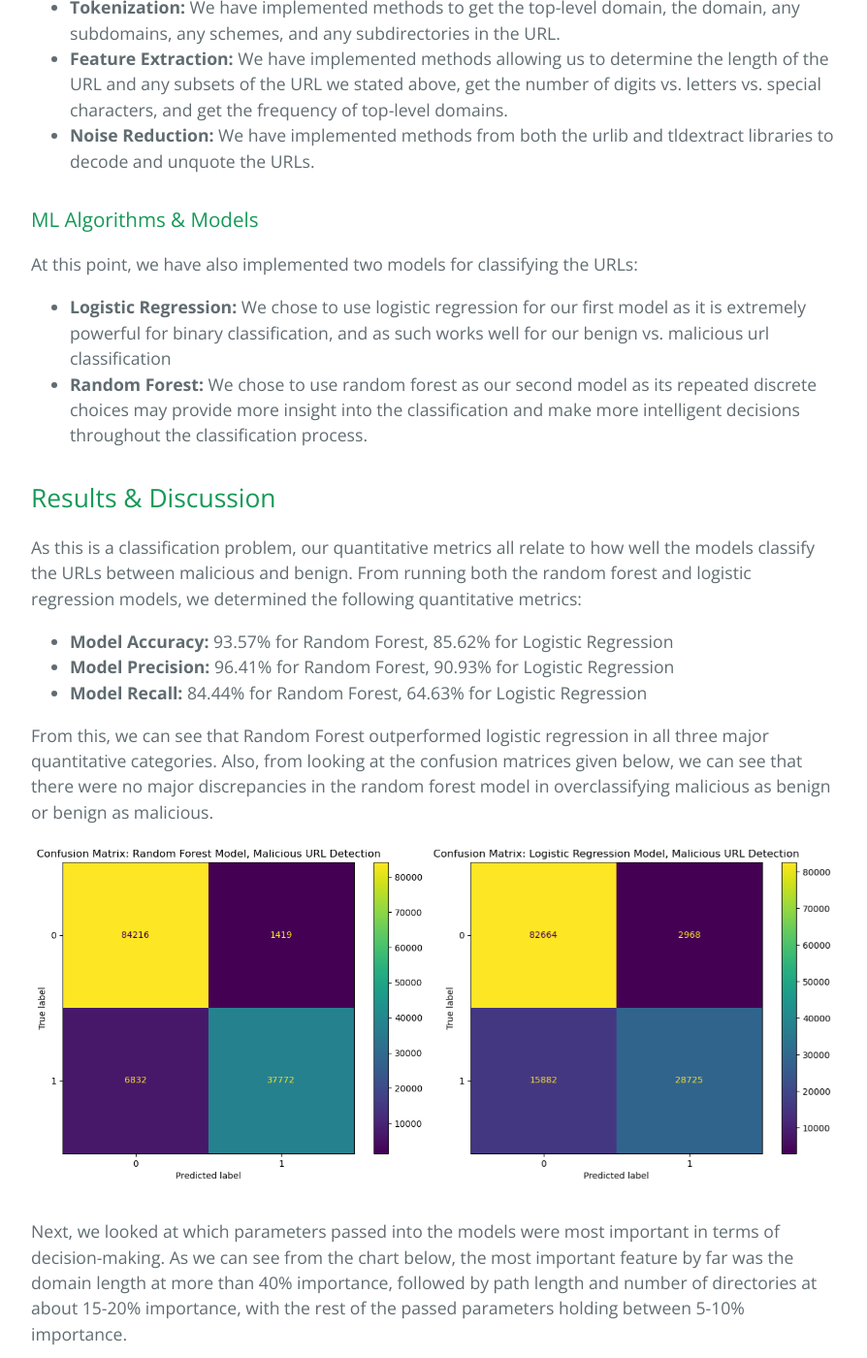
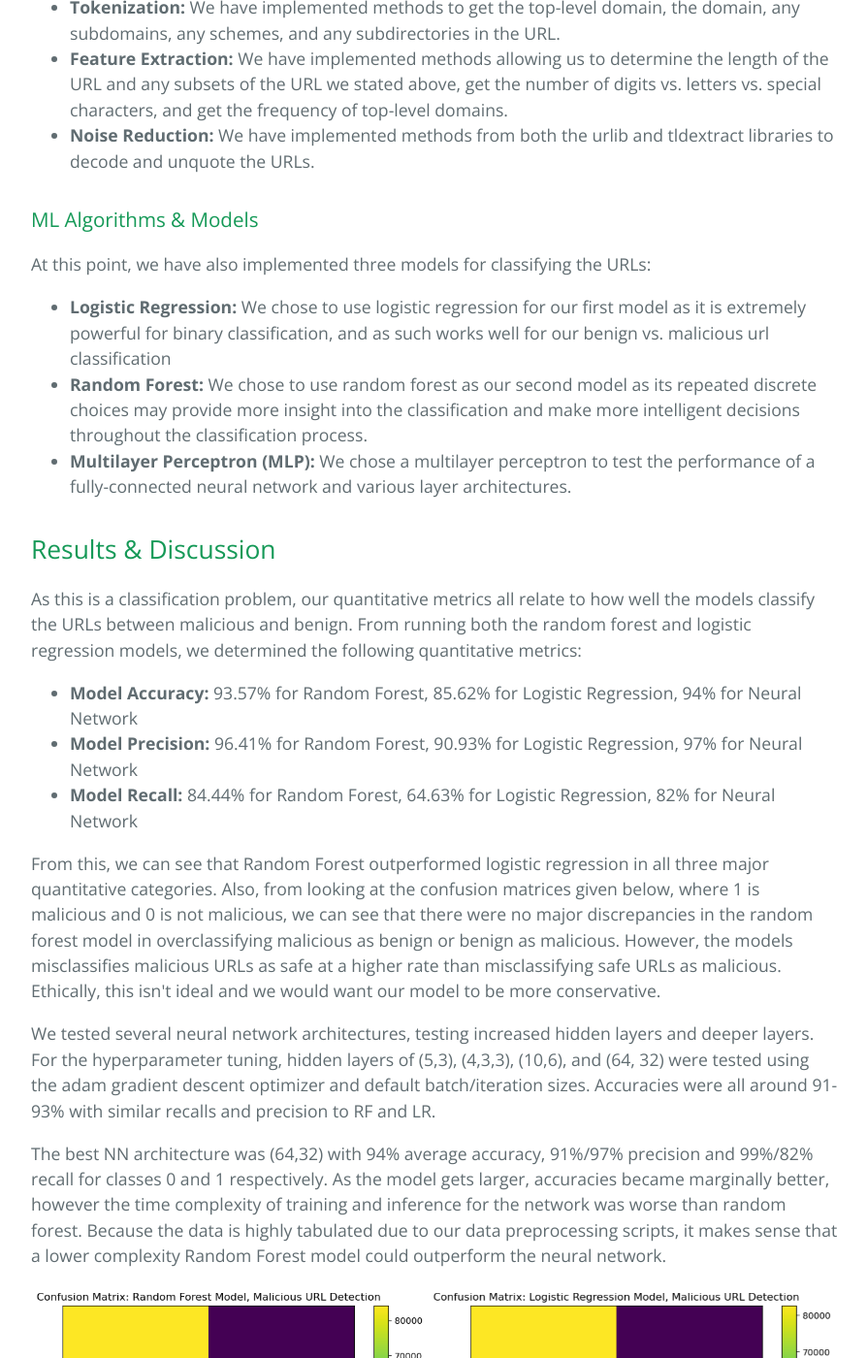
Before and after one commit to CodeXTL/ML-Project-Website, a Jekyll site: the page index.html, which Jekyll copies as it is, in a window 1280 px wide and 1400 px high, scrolled down 2759 px. Shown: the whole window at 97% size, without its empty margins (192-1086 px from the left). Built offline with Jekyll 4.4.1, drawn with Linux system fonts in a browser that asks for light colours; some of the changed text lies outside the part shown.

Commit message:
updated results with NN

```diff
--- a/index.html
+++ b/index.html
@@ -257,7 +257,7 @@
       <h3 id="header-3">ML Algorithms & Models</h3>
 
       <p>
-        At this point, we have also implemented two models for classifying the
+        At this point, we have also implemented three models for classifying the
         URLs:
       </p>
 
@@ -274,6 +274,10 @@
           into the classification and make more intelligent decisions throughout
           the classification process.
         </li>
+        <li>
+          <strong>Multilayer Perceptron (MLP):</strong> We chose a multilayer perceptron to test the performance of
+          a fully-connected neural network and various layer architectures.
+        </li>
       </ul>
 
       <h2 id="header-2">Results & Discussion</h2>
@@ -288,28 +292,44 @@
       <ul>
         <li>
           <strong>Model Accuracy:</strong> 93.57% for Random Forest, 85.62% for
-          Logistic Regression
+          Logistic Regression, 94% for Neural Network
         </li>
         <li>
           <strong>Model Precision:</strong> 96.41% for Random Forest, 90.93% for
-          Logistic Regression
+          Logistic Regression, 97% for Neural Network
         </li>
         <li>
           <strong>Model Recall:</strong> 84.44% for Random Forest, 64.63% for
-          Logistic Regression
+          Logistic Regression, 82% for Neural Network
         </li>
       </ul>
 
       <p>
         From this, we can see that Random Forest outperformed logistic
         regression in all three major quantitative categories. Also, from
-        looking at the confusion matrices given below, we can see that there
+        looking at the confusion matrices given below, where 1 is malicious and 0 is not malicious, we can see that there
         were no major discrepancies in the random forest model in
-        overclassifying malicious as benign or benign as malicious.
+        overclassifying malicious as benign or benign as malicious. However, the models misclassifies malicious URLs as safe at a higher rate
+        than misclassifying safe URLs as malicious. Ethically, this isn't ideal and we would want our model to be more conservative.
+      </p>
+      <p>
+        We tested several neural network architectures, testing increased hidden layers and deeper layers.
+        For the hyperparameter tuning, hidden layers of (5,3), (4,3,3), (10,6), and (64, 32) were tested using the adam gradient descent optimizer and default batch/iteration sizes.
+        Accuracies were all around 91-93% with similar recalls and precision to RF and LR.
+      </p>
+      <p></p>
+        The best NN architecture was (64,32) with
+        94% average accuracy, 91%/97% precision and 99%/82% recall for classes 0 and 1 respectively. As the model gets larger, accuracies
+        became marginally better, however the time complexity of training and inference for the network was worse than random forest. Because the data is
+        highly tabulated due to our data preprocessing scripts, it makes sense that a lower complexity Random Forest model could outperform the neural network.
+
       </p>
 
       <img src="confusion_mat0.png" width="410" />
       <img src="confusion_mat1.png" width="410" />
+      <div style="text-align: center;">
+        <img src="conf_matrix_3.png" width="520" />
+      </div>
 
       <p>
         Next, we looked at which parameters passed into the models were most
@@ -323,7 +343,7 @@
       <img src="feature_importance.png" width="600" />
 
       <p>
-        Lastly, we generated a ROC curve for the random forest model. This
+        Lastly, we generated ROC curves for the random forest, logistic regression, and neural network models. The random forest
         curve, seen below, gave us an Area Under the Curve (AUC) of 0.91. This
         showed us that the model is well suited for detecting malicious URLs in
         terms of balancing TP and FN rates.
@@ -332,13 +352,21 @@
       <img src="random_forrest_roc.png" width="600" />
 
       <p>
-        As you can see from the results above, we have been extremely successful
-        in making a very accurate and precise model for determining if the URLs
-        are benign or malicious. Moving forward, we would like to further
-        explore more of the models provided in the project proposal (linear
-        regression, SVM, etc.), and explore the error in each of our models.
+        The neural network achieved an ROC area of .90, slightly worse than the random forest model.
       </p>
-
+      <img src="NN_roc_curve.png" width="650" />
+      <p>
+        Given the time complexity of the neural network for only marginal improvements on accuracy and a lower ROC area suggests logistic regression
+        is the best model that we trained. It could be improved by performing a parameter sweep to find optimal parameters such as max tree depth and number of estimators.
+      </p>
+      <h2 id="header-2">Ethical Considerations</h2>
+      <p>
+        As aforementioned, there are ethical considerations to be had given the model is more prone to classifying safe emails as malicious rather than the
+        opposite. This behavior could improve convenience for the user, as the model is less likely to flag safe emails. However, if users rely too heavily on
+        model detection, and malicious emails evade detection, this could lead to data breaches, financial loss, and loss of property. In general, this model would likely improve the situation
+        of malicious URLs at a small cost of user convenience for misclassifications, but it is important to consider how increased trust in malicious URL detection would affect
+        users propensity to click on URLs that pass detection.
+      </p>
       <h2 id="header-2">Timeline</h2>
 
       <h3 id="header-3">Gantt Chart</h3>
@@ -429,6 +457,43 @@
             <td style="text-align: left">
               Logistic Regression and Random Forest Model Functionality and
               Evaluation
+            </td>
+          </tr>
+        </tbody>
+      </table>
+
+      <h3 id="header-3">Final Contributions</h3>
+
+      <table>
+        <thead>
+          <tr>
+            <th style="text-align: left">Name</th>
+            <th style="text-align: left">Proposal Contributions</th>
+          </tr>
+        </thead>
+        <tbody>
+          <tr>
+            <td style="text-align: left">Caden Virant</td>
+            <td style="text-align: left">Written Report and Methods</td>
+          </tr>
+          <tr>
+            <td style="text-align: left">David Claffey</td>
+            <td style="text-align: left">Written Report and Results</td>
+          </tr>
+          <tr>
+            <td style="text-align: left">Nikkolas Glover</td>
+            <td style="text-align: left">Streamlit App, Final Video</td>
+          </tr>
+          <tr>
+            <td style="text-align: left">Oliver Lee</td>
+            <td style="text-align: left">
+              Webpage, Streamlit App
+            </td>
+          </tr>
+          <tr>
+            <td style="text-align: left">Porter Zach</td>
+            <td style="text-align: left">
+              MLP Model Code and Data Visualization
             </td>
           </tr>
         </tbody>
```
Also changed, not shown: NN_roc_curve.png (added), conf_matrix_3.png (added), nn_conf_matrix_wider.png (added).
